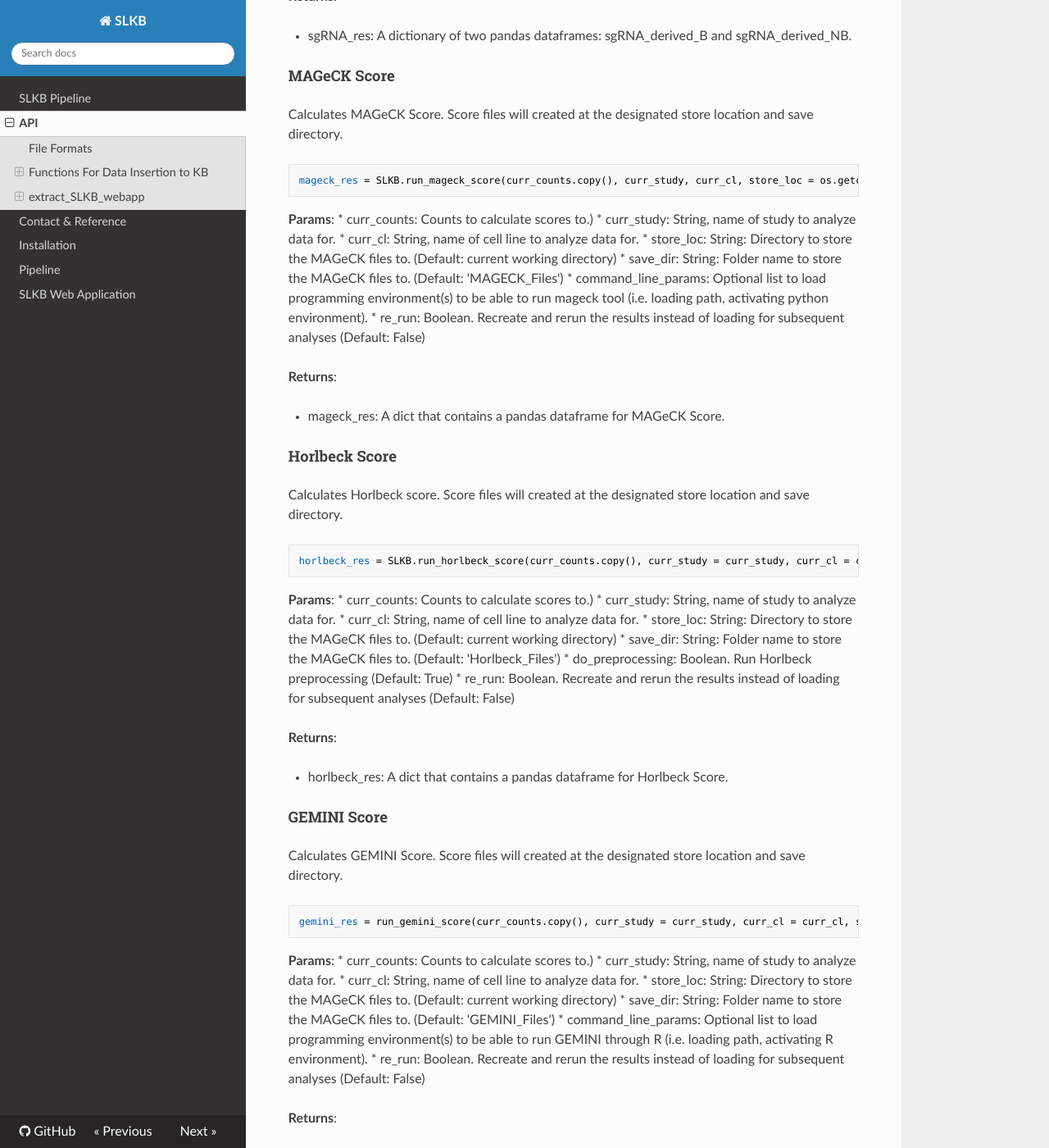
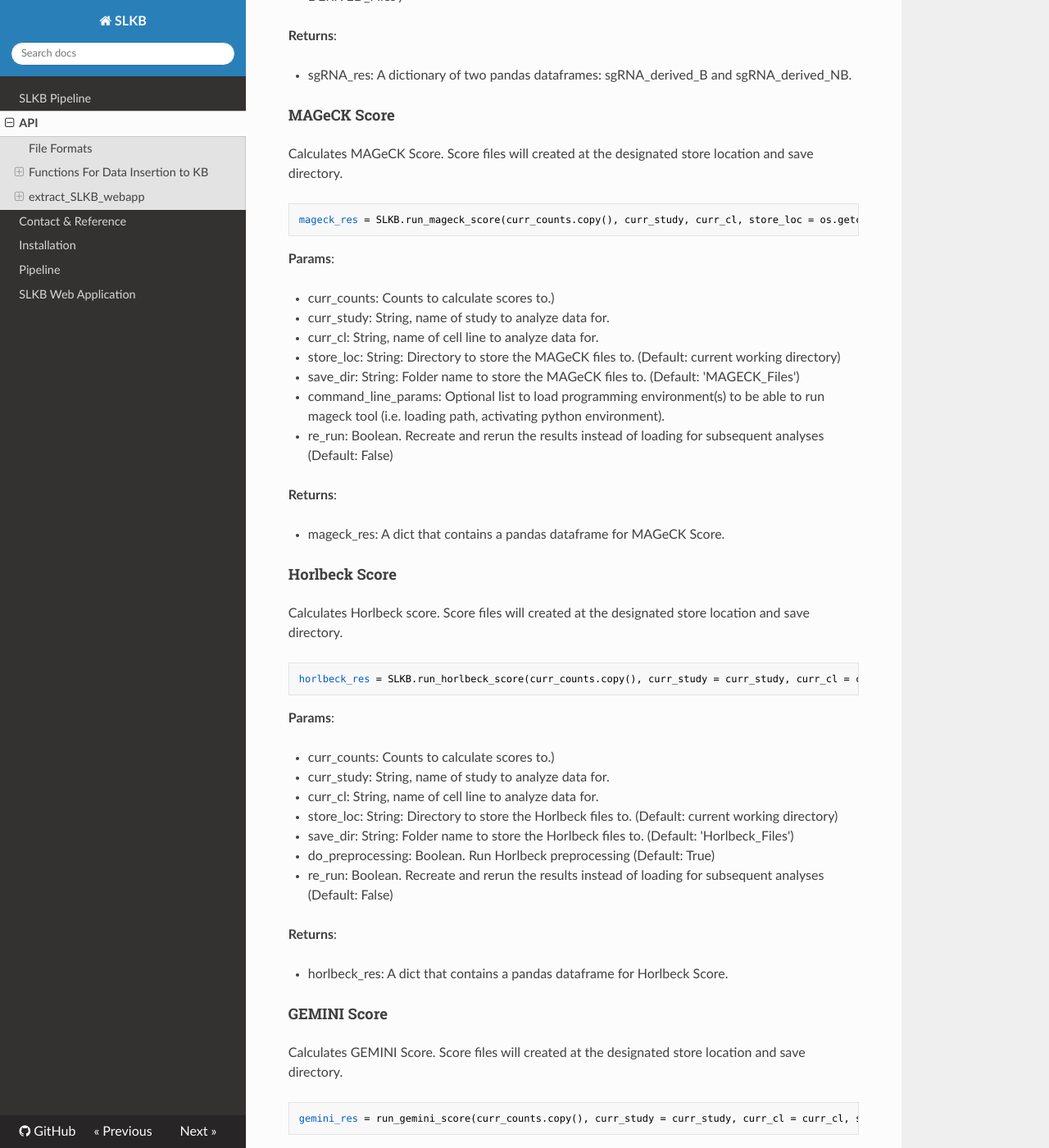
Before and after one commit to BirkanGokbag/SLKB-Analysis-Pipeline, an MkDocs documentation site: the page built from docs/API.md, in a window 1280 px wide and 1400 px high, scrolled down 3452 px. Shown: the whole window at 82% size. Built offline with MkDocs 1.6.1, drawn with Linux system fonts in a browser that asks for light colours; nearby versions of some CDN libraries; some of the changed text lies outside the part shown.

Commit message:
updating docs and fixing code

````diff
--- a/docs/API.md
+++ b/docs/API.md
@@ -115,8 +115,8 @@
 * curr_cl: String, name of cell line to analyze data for.
 * full_normalization: Whether to normalize counts across the whole sample or according to target type (Default: False)
 * re_run: Boolean. Recreate and rerun the results instead of loading for subsequent analyses (Default: False)
-* store_loc: String: Directory to store the MAGeCK files to. (Default: current working directory)
-* save_dir: String: Folder name to store the MAGeCK files to. (Default: 'MEDIAN_Files')
+* store_loc: String: Directory to store the Median files to. (Default: current working directory)
+* save_dir: String: Folder name to store the Median files to. (Default: 'MEDIAN_Files')
 
 **Returns**:
 
@@ -135,8 +135,8 @@
 * curr_cl: String, name of cell line to analyze data for.
 * full_normalization: Whether to normalize counts across the whole sample or according to target type (Default: False)
 * re_run: Boolean. Recreate and rerun the results instead of loading for subsequent analyses (Default: False)
-* store_loc: String: Directory to store the MAGeCK files to. (Default: current working directory)
-* save_dir: String: Folder name to store the MAGeCK files to. (Default: 'sgRNA-DERIVED_Files')
+* store_loc: String: Directory to store the sgRNA-Derived files to. (Default: current working directory)
+* save_dir: String: Folder name to store the sgRNA-Derived files to. (Default: 'sgRNA-DERIVED_Files')
 
 **Returns**:
 
@@ -151,6 +151,7 @@
 ```
 
 **Params**:
+
 * curr_counts: Counts to calculate scores to.)
 * curr_study: String, name of study to analyze data for.
 * curr_cl: String, name of cell line to analyze data for.
@@ -172,11 +173,12 @@
 ```
 
 **Params**:
+
 * curr_counts: Counts to calculate scores to.)
 * curr_study: String, name of study to analyze data for.
 * curr_cl: String, name of cell line to analyze data for.
-* store_loc: String: Directory to store the MAGeCK files to. (Default: current working directory)
-* save_dir: String: Folder name to store the MAGeCK files to. (Default: 'Horlbeck_Files')
+* store_loc: String: Directory to store the Horlbeck files to. (Default: current working directory)
+* save_dir: String: Folder name to store the Horlbeck files to. (Default: 'Horlbeck_Files')
 * do_preprocessing: Boolean. Run Horlbeck preprocessing (Default: True)
 * re_run: Boolean. Recreate and rerun the results instead of loading for subsequent analyses (Default: False)
 
@@ -193,11 +195,12 @@
 ```
 
 **Params**:
+
 * curr_counts: Counts to calculate scores to.)
 * curr_study: String, name of study to analyze data for.
 * curr_cl: String, name of cell line to analyze data for.
-* store_loc: String: Directory to store the MAGeCK files to. (Default: current working directory)
-* save_dir: String: Folder name to store the MAGeCK files to. (Default: 'GEMINI_Files')
+* store_loc: String: Directory to store the GEMINI files to. (Default: current working directory)
+* save_dir: String: Folder name to store the GEMINI files to. (Default: 'GEMINI_Files')
 * command_line_params: Optional list to load programming environment(s) to be able to run GEMINI through R (i.e. loading path, activating R environment).
 * re_run: Boolean. Recreate and rerun the results instead of loading for subsequent analyses (Default: False)
 
@@ -218,13 +221,13 @@
 
 * curr_counts: Counts to calculate the scores to.
 * score_name: Table to insert the scores to. Must be any of the 7 scoring table names:
-    * HORLBECK_SCORE
-    * MEDIAN_B_SCORE
-    * MEDIAN_NB_SCORE
-    * GEMINI_SCORE
-    * MAGECK_SCORE
-    * SGRNA_DERIVED_B_SCORE
-    * SGRNA_DERIVED_NB_SCORE
+    * horlbeck_score
+    * median_b_score
+    * median_nb_score
+    * sgrna_derived_b_score
+    * sgrna_derived_nb_score
+    * gemini_score
+    * mageck_score
 
 **Returns**:
 
````
Also changed, not shown: SLKB/__init__.py (+15 -14 lines), docs/pipeline.md (+5 -5 lines), 2 other files.
